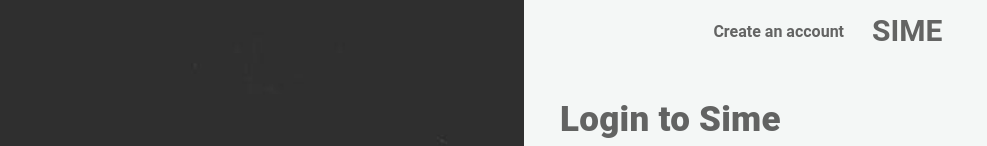
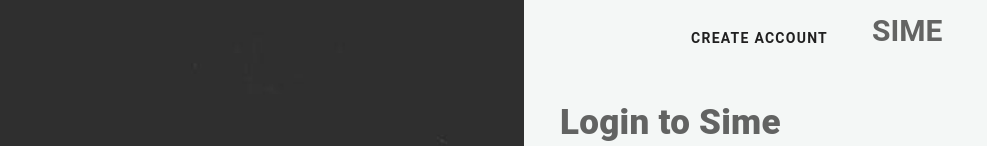
Before and after one commit to codepalmz/simeOfficial, a Vue app: page /login in a window 1280 px wide. Shown: the top 146 px of the page, without its empty margins (116-1103 px from the left). Built offline with nearby package versions, Linux system fonts and the light colour scheme; a small style sheet from the web is missing.

Commit message:
update link for signup and login

```diff
--- a/src/views/Login.vue
+++ b/src/views/Login.vue
@@ -19,8 +19,8 @@
                     </v-card>
                 </v-flex>
                 <v-flex xs6>
-                    <v-card tile flat color="#f4f7f6" align="end">
-                        <a href="/signup" class="createBtn">Create an account</a>
+                    <v-card tile flat class="" color="#f4f7f6" align="end">
+                        <v-btn class="nav-item nav-link createBtn" rounded text to="/signup">CREATE ACCOUNT</v-btn>
                     </v-card>
                 </v-flex>
                 </v-layout>
--- a/src/views/SignUp.vue
+++ b/src/views/SignUp.vue
@@ -20,7 +20,8 @@
                 </v-flex>
                 <v-flex xs6>
                     <v-card tile flat color="#f4f7f6" align="end">
-                        <a href="/login" class="createBtn">Login</a>
+                        <!-- <a href="/login" class="">Login</a> -->
+                        <v-btn class="nav-item nav-link createBtn" rounded text to="/login">Login</v-btn>
                     </v-card>
                 </v-flex>
                 </v-layout>
```
